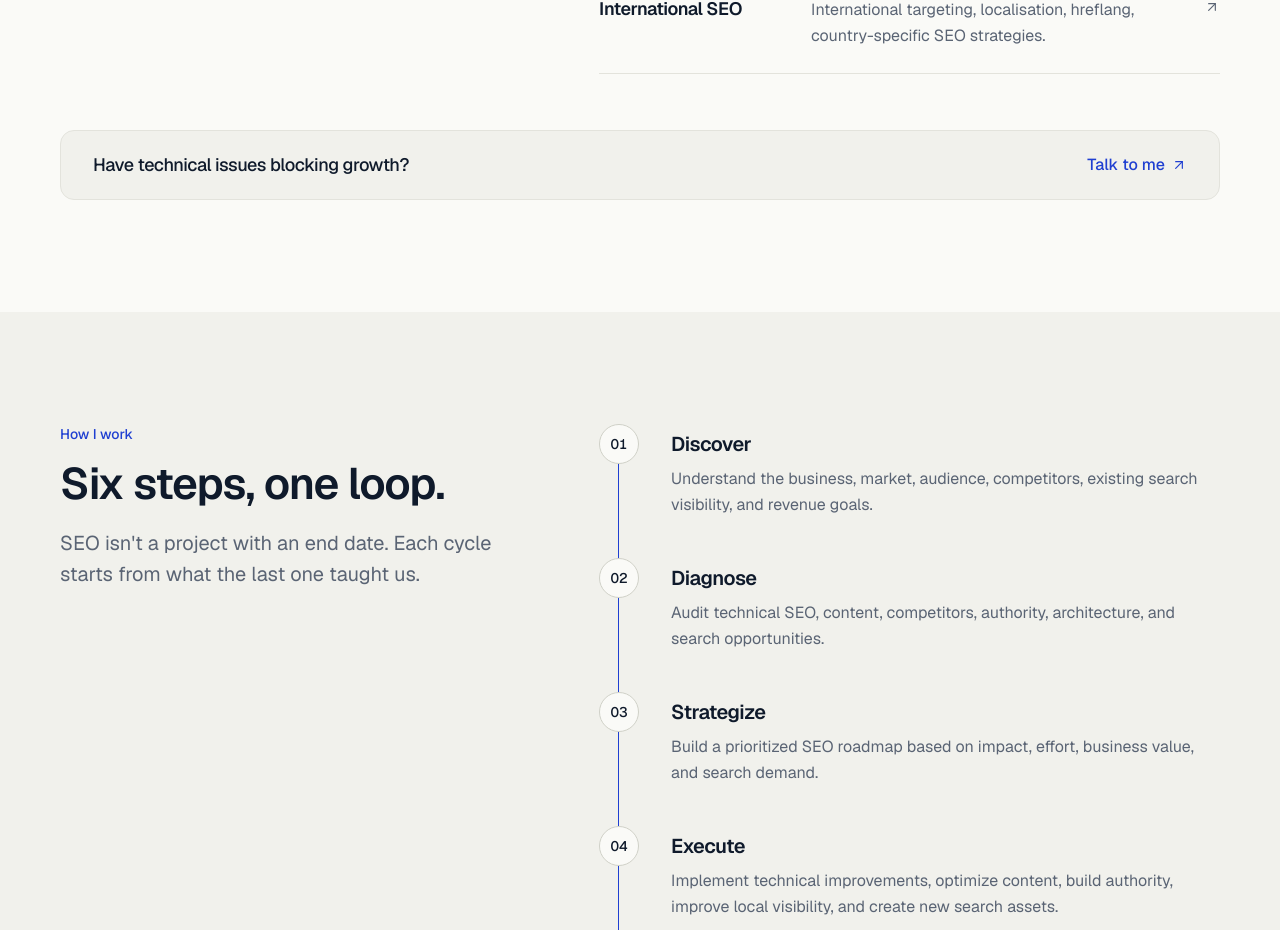
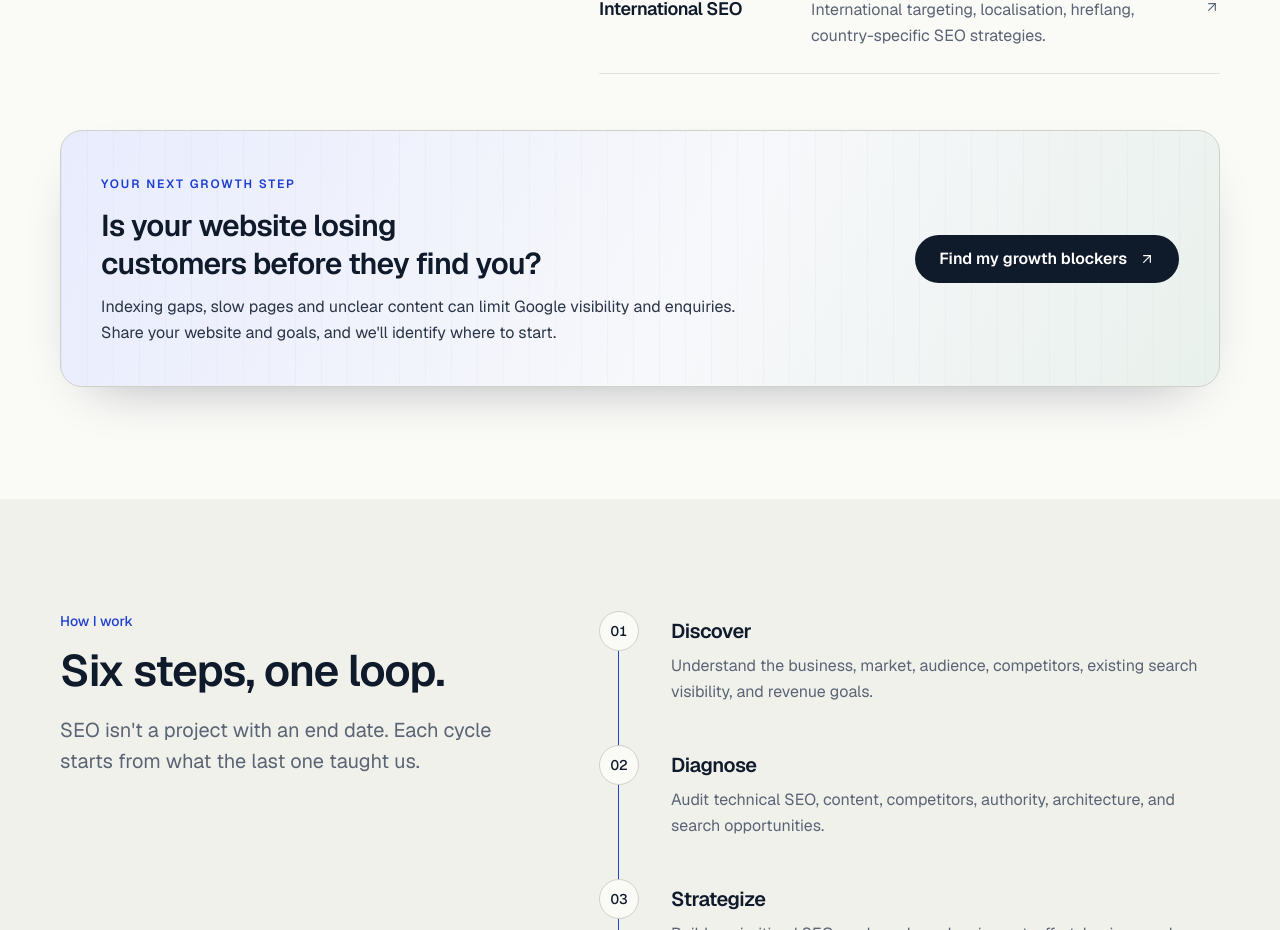
Before and after one commit to younusshobon-cell/shobon-mahmud, a Next.js app in the folder shobon-mahmud-seo/shobon-seo/: page / in a window 1280 px wide. Shown: the part 2076-3006 px from the top of the page. Built offline with nearby package versions, Linux system fonts and the light colour scheme; no server answers.

Commit message:
Feature Dubai and Saudi locations and expand homepage growth CTA

```diff
--- a/shobon-mahmud-seo/shobon-seo/app/locations/page.tsx
+++ b/shobon-mahmud-seo/shobon-seo/app/locations/page.tsx
@@ -16,6 +16,13 @@ export const metadata: Metadata = buildMetadata({
   path: "/locations",
 });
 
+const featuredOrder = ["dubai", "san-francisco", "saudi-arabia", "new-york", "austin", "london"];
+const rank = (slug: string) => {
+  const index = featuredOrder.indexOf(slug);
+  return index === -1 ? featuredOrder.length : index;
+};
+const orderedLocations = [...locations].sort((a, b) => rank(a.slug) - rank(b.slug));
+
 export default function LocationsPage() {
   return (
     <>
@@ -28,7 +35,7 @@ export default function LocationsPage() {
       <Section className="pt-0 sm:pt-0 lg:pt-0">
         <h2 className="sr-only">Cities</h2>
         <div className="grid gap-4 sm:grid-cols-2 lg:grid-cols-3">
-          {locations.map((l) => <LocationCard key={l.slug} location={l} />)}
+          {orderedLocations.map((l) => <LocationCard key={l.slug} location={l} />)}
         </div>
         <div className="mt-14">
           <ContextCta line="Need local SEO where you are?" action="Explore local SEO" href="/services/local-seo" />
--- a/shobon-mahmud-seo/shobon-seo/components/sections/Capabilities.tsx
+++ b/shobon-mahmud-seo/shobon-seo/components/sections/Capabilities.tsx
@@ -1,7 +1,6 @@
 import Link from "next/link";
 import { Section } from "@/components/content/Section";
 import { SectionHeading } from "@/components/ui/SectionHeading";
-import { ContextCta } from "@/components/content/ContextCta";
 import { Arrow } from "@/components/ui/Arrow";
 
 const capabilities = [
@@ -41,7 +40,22 @@ export function Capabilities() {
         </ul>
       </div>
       <div className="mt-14">
-        <ContextCta line="Have technical issues blocking growth?" />
+        <Link
+          href="/contact"
+          className="group relative block overflow-hidden rounded-[var(--radius-panel)] border border-line-strong bg-[linear-gradient(115deg,#e8ecfd_0%,#f7f8fb_55%,#e9f1ec_100%)] px-7 py-8 shadow-[0_22px_55px_-35px_rgba(15,26,43,0.46)] transition-[transform,box-shadow,border-color] duration-200 hover:-translate-y-1 hover:border-link hover:shadow-[0_28px_65px_-32px_rgba(15,26,43,0.38)] sm:px-10 sm:py-10"
+        >
+          <div className="pointer-events-none absolute inset-0 opacity-40 [background-image:linear-gradient(to_right,rgba(31,63,209,.08)_1px,transparent_1px)] [background-size:26px_26px]" aria-hidden="true" />
+          <div className="relative grid gap-7 lg:grid-cols-[1fr_auto] lg:items-center lg:gap-12">
+            <div className="max-w-2xl">
+              <span className="text-xs font-semibold uppercase tracking-[0.16em] text-link">Your next growth step</span>
+              <h3 className="mt-3 text-2xl font-semibold leading-tight tracking-tight text-ink sm:text-3xl">Is your website losing customers before they find you?</h3>
+              <p className="mt-3 text-base leading-relaxed text-ink-2">Indexing gaps, slow pages and unclear content can limit Google visibility and enquiries. Share your website and goals, and we&apos;ll identify where to start.</p>
+            </div>
+            <span className="inline-flex min-h-12 w-fit items-center justify-center gap-3 rounded-full bg-ink px-6 py-3 text-sm font-semibold text-white transition-colors group-hover:bg-link sm:text-base">
+              Find my growth blockers <Arrow className="text-white" />
+            </span>
+          </div>
+        </Link>
       </div>
     </Section>
   );
```
